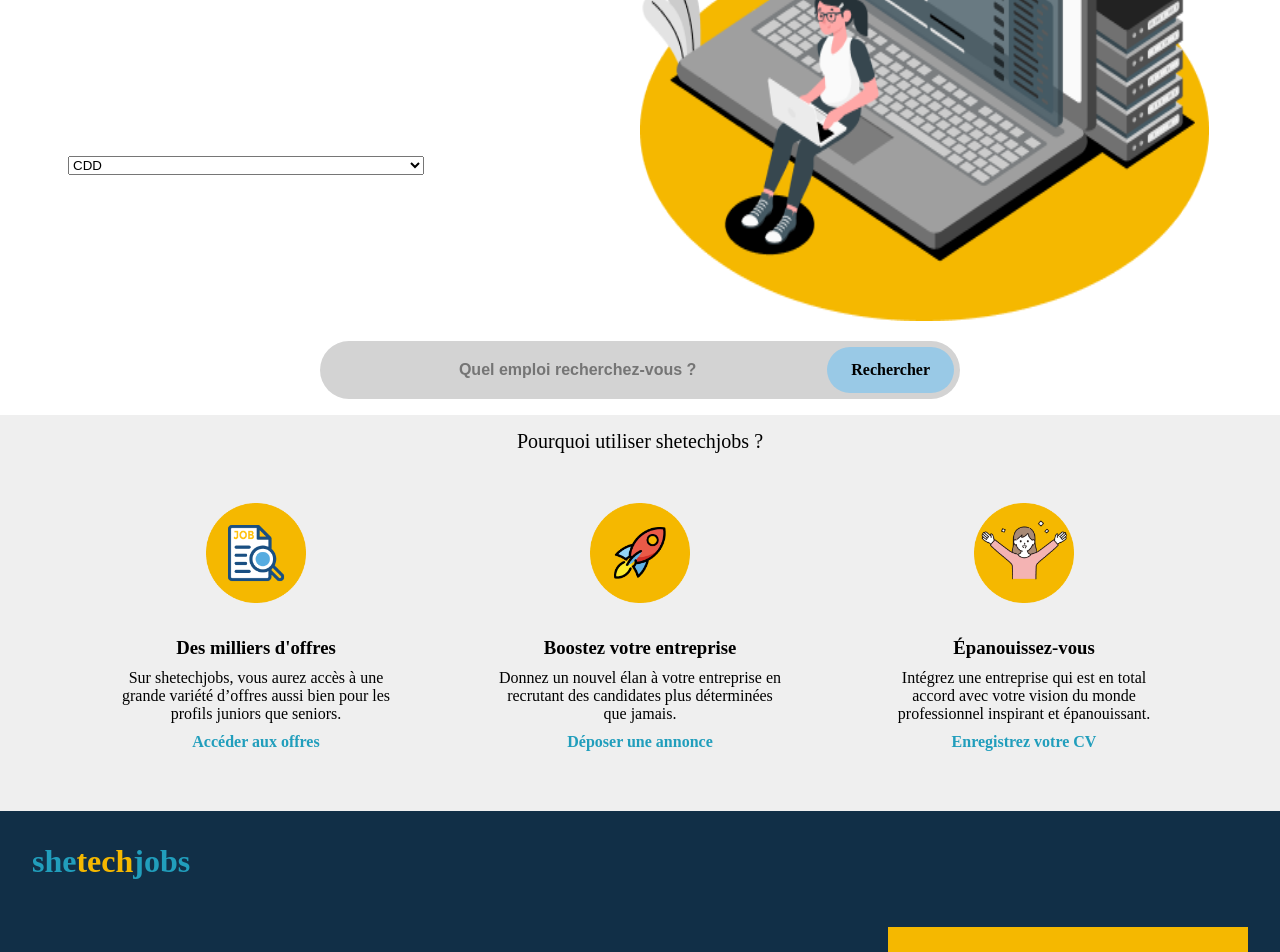
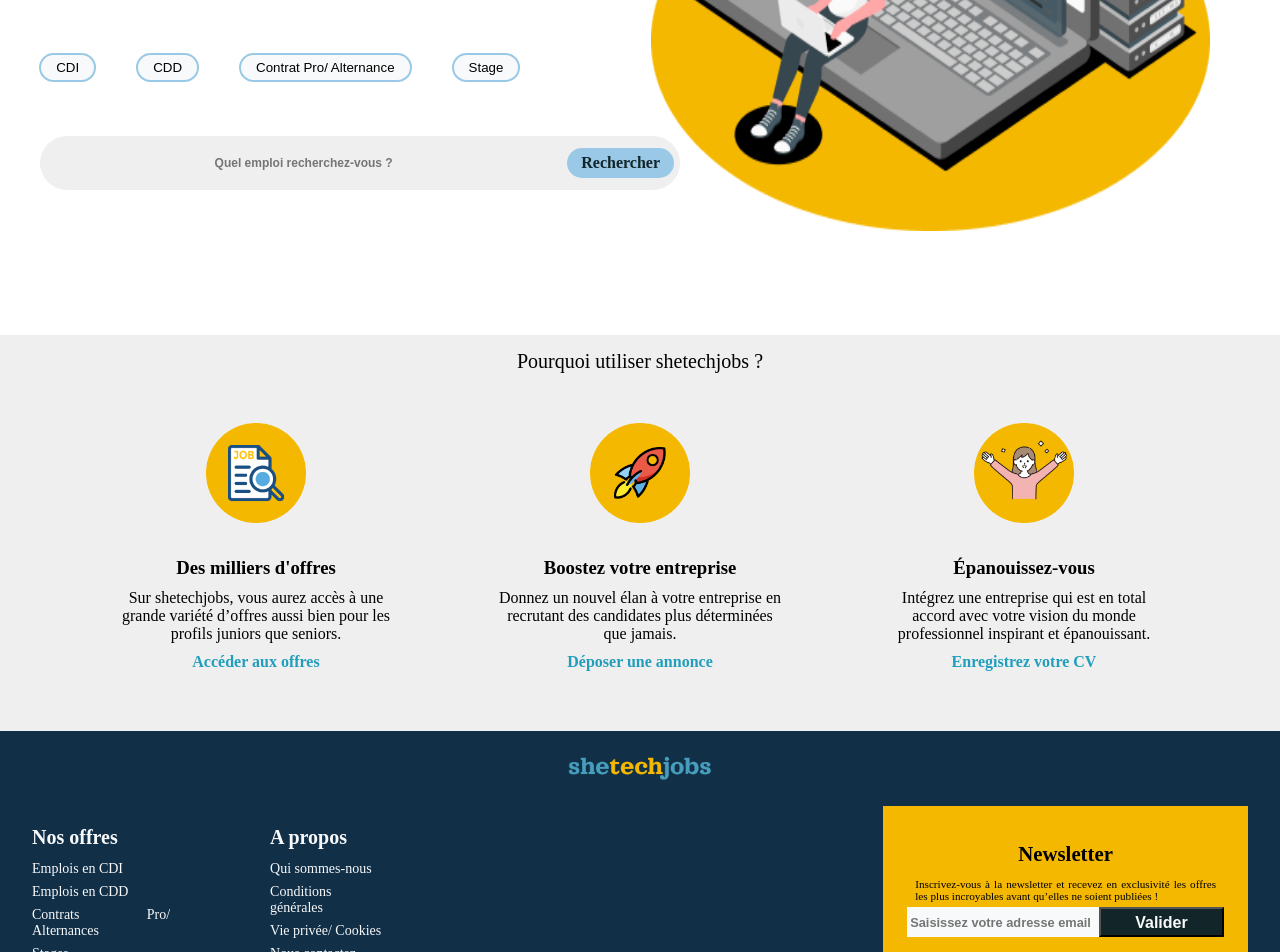
Before and after one commit to BEEBIKHAN/SheTechJobs, a React (Vite) app in the folder frontend/: page / in a window 1280 px wide. Shown: the part 680-1632 px from the top of the page. Built offline with nearby package versions, Linux system fonts and the light colour scheme; a web font is replaced by a local one.

Commit message:
Fix css HommePage

```diff
--- a/frontend/src/App.jsx
+++ b/frontend/src/App.jsx
@@ -1,14 +1,12 @@
 import "./styles/app.css";
 import Navbar from "./components/NavBar";
 import Footer from "./components/Footer";
-import SearchBar from "./components/SearchBar";
 import Content from "./components/Content";
 
 function App() {
   return (
     <div className="App">
       <Navbar />
-      <SearchBar />
       <Content />
       <Footer />
       {/* <p>We got this y'all !!!</p> */}
--- a/frontend/src/components/AnnonceCard.jsx
+++ b/frontend/src/components/AnnonceCard.jsx
@@ -13,7 +13,7 @@
           <div className="annonce_date">Publiée le {snippet.date}</div>
           <div className="profil_required">{snippet.profile_required}</div>
         </div>
-        {/* <button>VOIR L'ANNONCE</button> */}
+        <button type="button">VOIR L'ANNONCE</button>
       </div>
     )
   );
--- a/frontend/src/components/Footer.jsx
+++ b/frontend/src/components/Footer.jsx
@@ -1,12 +1,11 @@
 import Newsletter from "./Newsletter";
+import LOGO from "../assets/images/LOGO.png";
 
 export default function Footer() {
   return (
     <div className="footer">
       <div className="logo">
-        <h1>
-          she<span>tech</span>jobs
-        </h1>
+        <img className="logoSTJ" src={LOGO} alt="Logo_SheTechJobs" />
       </div>
       <div className="paragraphs">
         <div className="footer_links">
--- a/frontend/src/pages/AnnonceResearch.jsx
+++ b/frontend/src/pages/AnnonceResearch.jsx
@@ -22,7 +22,7 @@
           <div>
             <Link key={offer.id} to={`/annonceDetails/${offer.id}`}>
               <AnnonceCard key={offer.id} snippet={offer} />
-              VOIR L'ANNONCE
+              {/* VOIR L'ANNONCE */}
             </Link>
           </div>
         ))}
--- a/frontend/src/pages/Homepage.jsx
+++ b/frontend/src/pages/Homepage.jsx
@@ -51,22 +51,18 @@
                 <option>Stage</option>
               </select>
             </div>
+            <div className="buttonSelect">
+              <button type="button">CDI</button>
+              <button type="button">CDD</button>
+              <button type="button">Contrat Pro/ Alternance</button>
+              <button type="button">Stage</button>
+            </div>
             <br />
           </div>
           <div className="img">
             <img src={frame} alt="fille au clavier" />
           </div>
         </div>
-        {/* <div className="search_bar">
-          <input
-            id="search_input"
-            type="search"
-            placeholder="Quel emploi recherchez-vous ?"
-          />
-          <button id="search_btn" type="button">
-            Rechercher
-          </button>
-        </div> */}
         <SearchBar />
       </section>
       <div className="bodyGeneral">
--- a/frontend/src/pages/SearchResult.jsx
+++ b/frontend/src/pages/SearchResult.jsx
@@ -33,7 +33,6 @@
         {data.map((offer) => (
           <Link to={`/annonceDetails/${offer.id}`}>
             <AnnonceCard key={offer.id} snippet={offer} />
-            VOIR L'ANNONCE
           </Link>
         ))}
       </div>
--- a/frontend/src/styles/app.css
+++ b/frontend/src/styles/app.css
@@ -5,6 +5,7 @@
   margin: 0;
   padding: 0;
 }
+
 :root {
   --font-family-1: "Open Sans";
   --font-family: "Orelega One", serif;
@@ -19,3 +20,7 @@
   --color-background-gris-clair: #f2f2f2;
   --color-blue-line: #479dbc;
 }
+
+a {
+  text-decoration: none;
+}
--- a/frontend/src/styles/footer.css
+++ b/frontend/src/styles/footer.css
@@ -22,13 +22,16 @@
   text-align: center;
 }
 
-.logo > h1 {
-  color: var(--color-bleu-inter);
-  margin: 2rem;
+.logo {
+  margin: 0 auto;
+  display: flex;
+  justify-content: center;
+  align-items: center;
 }
-
-.logo > h1 > span {
-  color: var(--color-orange);
+.logoSTJ {
+  padding-top: 20px;
+  padding-bottom: 10px;
+  width: 70%;
 }
 
 .nosOffres,
@@ -70,6 +73,13 @@
   margin-top: 4rem;
   height: 30%;
 }
+.divNewsLetter > form {
+  display: flex;
+  flex-direction: row;
+  justify-content: center;
+  align-items: center;
+  margin-bottom: 20px;
+}
 .divNewsLetter > h3 {
   font-size: 1rem;
   padding: 12px;
@@ -81,22 +91,23 @@
   padding-bottom: 5px;
 }
 
+.firstInput {
+  height: 30px;
+  width: 150px;
+  border: none;
+  font-size: 10px;
+  padding-left: 3px;
+  background-color: var(--color-text-clair);
+}
+
 .valider {
   background-color: var(--color-text);
   color: var(--color-text-clair);
   font-weight: bold;
   height: 30px;
   width: 100px;
-  margin-bottom: 12px;
-  border: none;
-}
-.firstInput {
-  height: 30px;
-  width: 150px;
-  border: none;
-  font-size: 10px;
-  padding-left: 3px;
-  border: none;
+  /*margin-bottom: 12px;*/
+  padding-top: 5px;
 }
 
 @media (min-width: 620px) {
@@ -139,6 +150,7 @@
     height: 30px;
     width: 200px;
     font-size: 0.8rem;
+    border: none;
   }
   .valider {
     height: 30px;
--- a/frontend/src/styles/homepage.css
+++ b/frontend/src/styles/homepage.css
@@ -3,6 +3,7 @@
   flex-direction: column;
   justify-content: center;
   align-items: center;
+  margin-top: 20px;
 }
 
 .Title > p {
@@ -75,7 +76,6 @@
   background-image: url("../assets/images/vague_jaune.png");
   background-position: top;
   background-repeat: no-repeat;
-  background-attachment: fixed;
   max-width: 700px;
   background-size: 100% auto;
   display: flex;
@@ -85,9 +85,13 @@
 .left_side {
   display: flex;
   flex-direction: column;
-  margin: 2rem 0;
+  justify-content: flex-start;
+  margin: 0.7rem;
   width: 50%;
   height: 250px;
+}
+.buttonSelect {
+  display: none;
 }
 
 .title {
@@ -111,50 +115,47 @@
 
 #dropdown {
   width: 100%;
+  border-radius: 20px;
+  border: 2px solid var(--color-bleu-clair);
 }
 
 .search_bar {
   display: flex;
+  justify-content: space-between;
   align-items: center;
-  background-color: lightgray;
-  border-radius: 300px;
-  padding: 1px 0;
-  width: 80%;
-  justify-content: space-between;
-  margin: 16px auto;
+  background-color: var(--color-background-gris);
+  border-radius: 20px;
+  width: 90%;
+  margin: 0 auto;
 }
 
 #search_input {
   border: none;
-  background-image: none;
-  background-color: lightgray;
-  -webkit-box-shadow: none;
-  -moz-box-shadow: none;
-  box-shadow: none;
-  padding: 11px 0px 11px 5px;
+  background-color: var(--color-background-gris);
+  border-radius: 20px;
   text-align: center;
-  margin: 8px 5px 8px 8px;
+  font-size: 12px;
+  color: var(--color-text);
 }
 
 #search_btn {
-  background: none;
-  color: #000000;
-  border: none;
-  font: inherit;
-  cursor: pointer;
-  outline: inherit;
-  border-radius: 300px;
-  background-color: #99c9e6;
-  padding: 14px 24px;
+  color: var(--color-text);
+  border-radius: 20px;
+  background-color: var(--color-bleu-clair);
+  padding: 6px 14px;
   font-weight: 600;
   margin-right: 6px;
 }
+
+
+
 
 @media (min-width: 620px) {
   .header_general {
     min-height: 80vh;
     max-width: 100%;
     background-size: 100%;
+    position: relative;
   }
 
   .left_side {
@@ -182,10 +183,6 @@
     margin: 0 50px;
   }
 
-  .search_bar {
-    width: 50%;
-  }
-
   .iconsContainer {
     display: flex;
     flex-direction: row;
@@ -193,5 +190,41 @@
 
   .bodyGeneral {
     background-color: var(--color-background-gris);
+    margin-top: 100px;
+  }
+  #dropdown {
+    display: none;
+  }
+  .buttonSelect > button {
+    border-radius: 20px;
+    border: 2px solid var(--color-bleu-clair);
+    margin: 0 20px;
+    padding: 5px 15px;
+    background-color: var(--color-text-clair);
+    flex-wrap: nowrap;
+  }
+  .buttonSelect {
+    display: block;
+  }
+  .search_bar {
+    display: flex;
+    justify-content: flex-start;
+    background-color: var(--color-background-gris);
+    border-radius: 30px;
+    padding: 10px 0;
+    width: 50%;
+    justify-content: space-between;
+    font-weight: 200;
+    margin: 0;
+    margin-left: 40px;
+    margin-bottom: 150px;
+    position: absolute;
+    top: 102%;
+  }
+
+
+  #search_input {
+    width: 90%;
+    padding: 10px;
   }
 }
```
